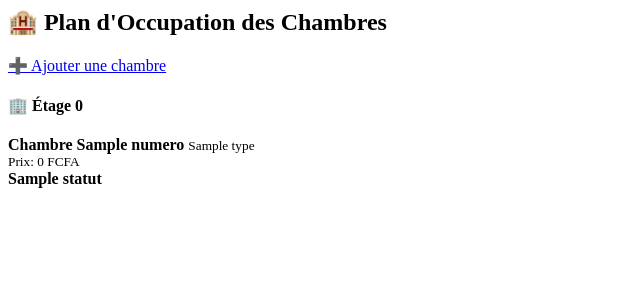
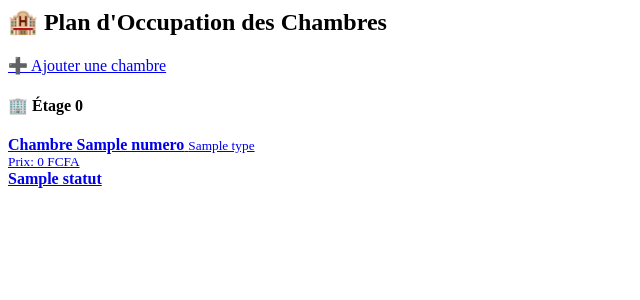
Before and after one commit to siby2411/omega_hotel_erp, a PHP site: template resources/views/chambres/liste.php in a window 1280 px wide. Shown: the top 300 px of the page, without its empty margins (0-640 px from the left). Run offline with PHP 8.4, Linux system fonts and the light colour scheme; the template is opened without the code that fills it: most values are stand-ins (such as "Sample title", 1, 10 or a date in 2020).

Commit message:
Mise à jour vue liste chambres: Intégration liens de réservation interactifs

```diff
--- a/resources/views/chambres/liste.php
+++ b/resources/views/chambres/liste.php
@@ -1,6 +1,6 @@
 <div class="d-flex justify-content-between align-items-center mb-4">
     <h2 class="text-white">🏨 Plan d'Occupation des Chambres</h2>
-    <a href="?url=chambres_create" class="btn btn-primary">➕ Ajouter une chambre</a>
+    <a href="?url=chambres_create" class="btn btn-primary"> ➕ Ajouter une chambre</a>
 </div>
 
 <?php if (empty($chambresParEtage)): ?>
@@ -12,11 +12,15 @@
             <div class="row">
                 <?php foreach ($chambres as $c): ?>
                     <?php
-                        $color = ($c['statut'] == 'Disponible') ? 'bg-success' :
+                        // Définition de la couleur et du lien selon le statut
+                        $isAvailable = ($c['statut'] == 'Disponible');
+                        $color = $isAvailable ? 'bg-success' :
                                  (($c['statut'] == 'Occupée') ? 'bg-danger' : 'bg-warning');
+                        $link = $isAvailable ? "?url=reservations_create&chambre_id=" . $c['id'] : "#";
                     ?>
                     <div class="col-md-3 mb-3">
-                        <div class="card <?= $color ?> text-white shadow-sm p-3">
+                        <a href="<?= $link ?>" class="text-decoration-none">
+                            <div class="card <?= $color ?> text-white shadow-sm p-3 h-100">
                                 <div class="d-flex justify-content-between">
                                     <strong>Chambre <?= htmlspecialchars($c['numero']) ?></strong>
                                     <small><?= htmlspecialchars($c['type']) ?></small>
@@ -26,6 +30,7 @@
                                     <strong><?= htmlspecialchars($c['statut']) ?></strong>
                                 </div>
                             </div>
+                        </a>
                     </div>
                 <?php endforeach; ?>
             </div>
```
Lines whose indentation alone changed are shown as unchanged.
